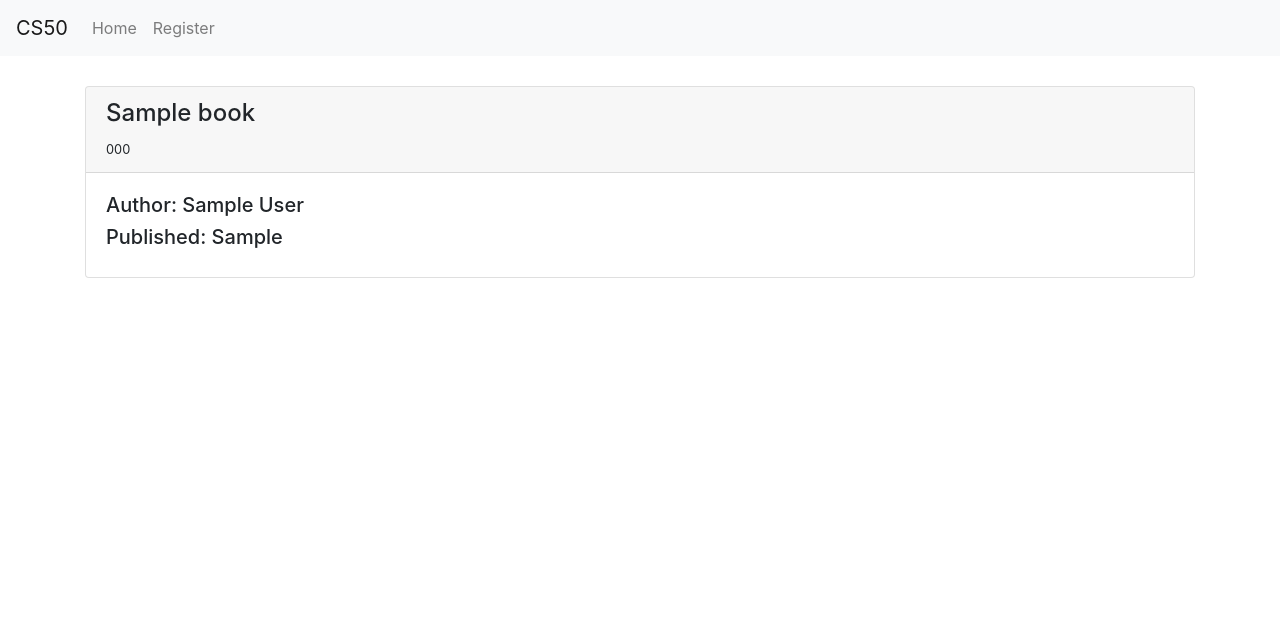
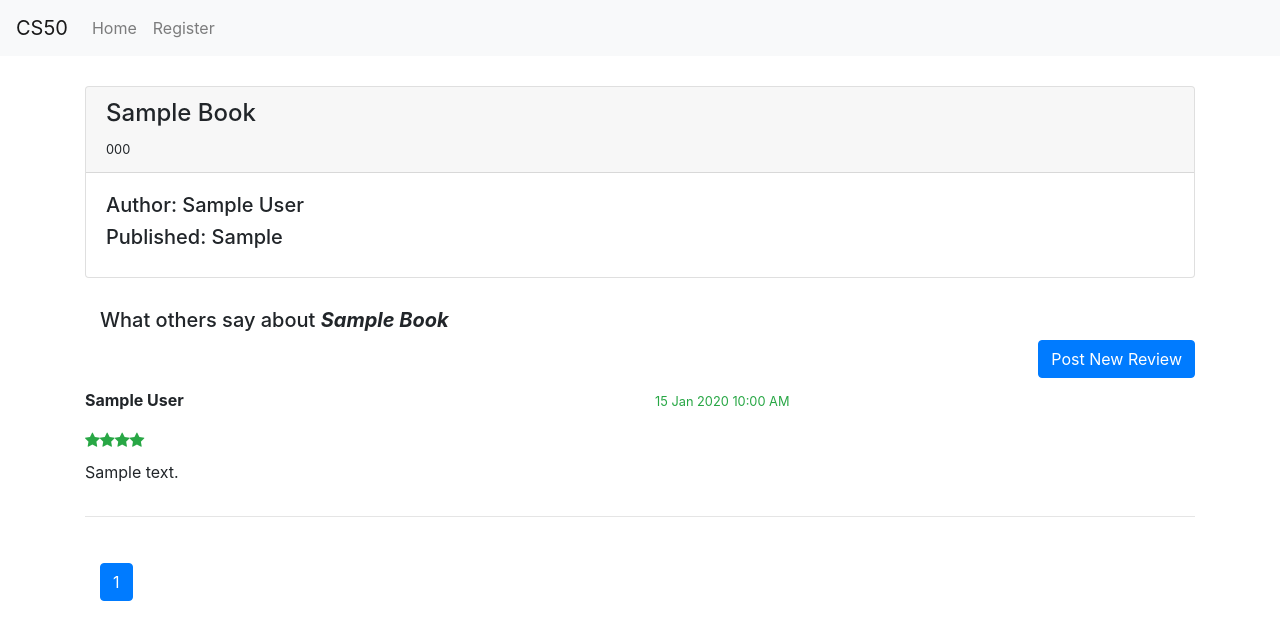
Before and after one commit to tiangsinf/books, a Flask app: page /isbn/000 in a window 1280 px wide. Shown: the top 640 px of the page. Run offline with Flask 2, Linux system fonts and the light colour scheme; tables that the repository leaves empty hold one stand-in row (values such as "Sample post"); parts of the project's set-up code (start-up, migrations or seed data) failed here and were passed over; some libraries are stand-ins or nearby versions.

Commit message:
reviews done

```diff
--- a/config.py
+++ b/config.py
@@ -6,7 +6,7 @@ class Config:
     SESSION_PERMANENT = False
     SESSION_TYPE = 'filesystem'
     SECRET_KEY = os.getenv('SECRET_KEY')
-    POST_PER_PAGE = 10
+    ITEMS_PER_PAGE = 10
 
 class DevConfig(Config):
     DEBUG = True
--- a/run.py
+++ b/run.py
@@ -25,11 +25,11 @@ if not os.getenv('FLASK_APP'):
 from models import *
 @app.shell_context_processor
 def make_shell_context():
-    return dict(app=app, db=db, User=User, Book=Book)
+    return dict(app=app, db=db, User=User, Book=Book, Review=Review)
 
 # 1.0 HOME ROUTE
 # user not logged in
-from forms import LoginForm, RegistrationForm, SearchForm
+from forms import LoginForm, RegistrationForm, SearchForm, ReviewForm
 @app.route('/')
 def goto_login():
     return redirect(url_for('books'))
@@ -68,7 +68,7 @@ def login():
         # All matched
         else:
             # Set user to session user:
-            session['SESSIONUSER'] = user
+            session['SESSIONUSER'] = user.id
             return redirect(url_for('books'))
 
     return render_template(
@@ -140,17 +140,15 @@ def books():
     # user logged in
     # render search form
     form = SearchForm()
-
+    user = User.query.get(session.get('SESSIONUSER'))
     # list all books with pagination
     page = request.args.get('page', 1, type=int) # grab page from URL
     books = Book.query.order_by(Book.title).paginate(
         page = page,
-        per_page = app.config['POST_PER_PAGE']
+        per_page = app.config['ITEMS_PER_PAGE']
     )
 
-    href_url = "\{\{ url_for('author', author=author, page=page) \}\}"
-
-    return render_template('books.html', user=session.get('SESSIONUSER'), form=form, books=books, href_url=href_url)
+    return render_template('books.html', user=user, form=form, books=books)
 
 # 3.1 GET BOOKS FROM AUTHOR
 # if user click on author name from /books -> list all books from author:
@@ -168,9 +166,8 @@ def author(author):
 
     # fetch books by author
     books = Book.query.filter_by(author=author).order_by(Book.year.desc()).paginate(
-        page,
-        app.config['POST_PER_PAGE'],
-        False
+        page = page,
+        per_page = app.config['ITEMS_PER_PAGE']
     )
 
     return render_template('author_books.html',
@@ -181,13 +178,53 @@ def author(author):
 
 # 3.2 GET BOOK BY ISBN
 # if user click on book title or book isbn number from /books -> render book info and user comments
+
+def format_datetime(value, format="%d %b %Y %I:%M %p"):
+    """Format a date time to (Default): d Mon YYYY HH:MM P"""
+    if value is None:
+        return ''
+    return value.strftime(format)
+
+app.jinja_env.filters['formatdatetime'] = format_datetime
+
 @app.route('/isbn/<string:book_isbn>')
 def book_isbn(book_isbn):
 
+    page = request.args.get('page', 1, type=int)
     # checks if author exists
     book = Book.query.filter_by(isbn=book_isbn).first_or_404()
+    reviews = book.comments.order_by(Review.review_date.desc())
+    return render_template(
+        'book.html',
+        book=book,
+        reviews=reviews.all(),
+        reviews_pages=reviews.paginate(page=page, per_page=5)
+        )
 
-    return render_template('book.html', book=book)
+@app.route('/user_review/<int:book_id>', methods=['GET', 'POST'])
+def user_review(book_id):
+    form = ReviewForm()
+    session['book'] = Book.query.get(book_id)
+
+    if request.method == 'POST':
+        session['review'] = form.review.data
+        session['rating'] = form.rating.data
+
+        review = Review(
+            session.get('review'),
+            session.get('rating'),
+        )
+
+        user = User.query.get(session.get('SESSIONUSER'))
+        review.user = user
+        review.book = session.get('book')
+
+        db.session.add(review)
+        db.session.commit()
+
+        return redirect(url_for('book_isbn', book_isbn=session.get('book').isbn))
+
+    return render_template('user_review.html', form=form, book=session.get('book'))
 
 if __name__ == '__main__':
     app.run()
--- a/templates/base.html
+++ b/templates/base.html
@@ -4,6 +4,7 @@
     <script src="https://code.jquery.com/jquery-3.3.1.slim.min.js" integrity="sha384-q8i/X+965DzO0rT7abK41JStQIAqVgRVzpbzo5smXKp4YfRvH+8abtTE1Pi6jizo" crossorigin="anonymous"></script>
     <script src="https://cdnjs.cloudflare.com/ajax/libs/popper.js/1.14.7/umd/popper.min.js" integrity="sha384-UO2eT0CpHqdSJQ6hJty5KVphtPhzWj9WO1clHTMGa3JDZwrnQq4sF86dIHNDz0W1" crossorigin="anonymous"></script>
     <link rel="stylesheet" href="https://stackpath.bootstrapcdn.com/bootstrap/4.3.1/css/bootstrap.min.css" integrity="sha384-ggOyR0iXCbMQv3Xipma34MD+dH/1fQ784/j6cY/iJTQUOhcWr7x9JvoRxT2MZw1T" crossorigin="anonymous">
+    <link href="https://maxcdn.bootstrapcdn.com/font-awesome/4.6.3/css/font-awesome.min.css" rel="stylesheet" integrity="sha384-T8Gy5hrqNKT+hzMclPo118YTQO6cYprQmhrYwIiQ/3axmI1hQomh7Ud2hPOy8SP1" crossorigin="anonymous">
     <script src="https://stackpath.bootstrapcdn.com/bootstrap/4.3.1/js/bootstrap.min.js" integrity="sha384-JjSmVgyd0p3pXB1rRibZUAYoIIy6OrQ6VrjIEaFf/nJGzIxFDsf4x0xIM+B07jRM" crossorigin="anonymous"></script>
     <meta charset="UTF-8">
     <meta name="viewport" content="width=device-width, initial-scale=1.0">
--- a/templates/book.html
+++ b/templates/book.html
@@ -7,7 +7,7 @@
     <div class=container>
         <div class="card">
             <div class="card-header">
-            <b><h4>{{ book.title | capitalize }}</h4></b>
+                <b><h4>{{ book.title | title }}</h4></b>
                 <small>{{ book.isbn }}</small>
             </div>
             <div class="card-body">
@@ -16,4 +16,71 @@
             </div>
         </div>
     </div>
+    <!--reviews-->
+    <div class="container">
+        <div class="col-md-12">
+            <h5>What others say about <i><b>{{ book.title | title }}</b></i></h5>
+        </div>
+        <div class="float-right">
+            <a class="btn btn-primary" href="{{ url_for('user_review', book_id=book.id) }}" role="button">Post New Review</a>
+        </div>
+        <br>
+        <br>
+        <div class="one-review">
+            {% for review in reviews_pages.items %}
+                <div class="row">
+                    <div class="col-md-6">
+                        <p><b>{{ review.user.name }}</b></p>
+                    </div>
+                    <div class="col-md-6 text-success">
+                        <small>{{ review.review_date | formatdatetime }}</small>
+                    </div>
+                </div>
+                <div class="row text-success">
+                    <div class="col-md-12">
+                        {% if review.rating == 1 %}
+                            <i class="fa fa-star"></i>
+                        {% elif review.rating == 2 %}
+                            <i class="fa fa-star"></i><i class="fa fa-star"></i>
+                        {% elif review.rating == 3 %}
+                            <i class="fa fa-star"></i><i class="fa fa-star"></i><i class="fa fa-star"></i>
+                        {% elif review.rating == 4 %}
+                            <i class="fa fa-star"></i><i class="fa fa-star"></i><i class="fa fa-star"></i><i class="fa fa-star"></i>
+                        {% elif review.rating == 5 %}
+                            <i class="fa fa-star"></i><i class="fa fa-star"></i><i class="fa fa-star"></i><i class="fa fa-star"></i><i class="fa fa-star"></i>
+                        {% else %}
+                            <b>{{ review.user.name }}</b> has not given any rating
+                        {% endif %}
+                    </div>
+                </div>
+                <div class="row pt-2">
+                    <div class="col-md-12">
+                        <p>{{ review.review }}</p>
+                    </div>
+                </div>
+                <hr>
+            {% endfor %}
+        </div>
+        <div class="container">
+            <nav>
+                <ul class="pagination">
+                    {% for page in reviews_pages.iter_pages() %}
+                        {% if page %}
+                            {% if reviews_pages.page == page %}
+                                <li class="page-item active" aria-current="page">
+                                    <a class="page-link" href="{{ url_for('book_isbn', book_isbn=book.isbn, page=page) }}">{{ page }}<span class="sr-only">(current)</span></a>
+                                </li>
+                            {% else %}
+                                <li class="page-item">
+                                    <a class="page-link" href="{{ url_for('book_isbn', book_isbn=book.isbn, page=page) }}">{{ page }}</a>
+                                </li>
+                            {% endif %}
+                        {% else %}
+                            ...
+                        {% endif %}
+                    {% endfor %}
+                </ul>
+            </nav>
+        </div>
+    </div>
 {% endblock %}
```
Also changed, not shown: forms.py (+16 -1 lines), models.py (+19 -0 lines), templates/user_review.html (added, +34 -0 lines). Lines whose indentation alone changed are shown as unchanged.
